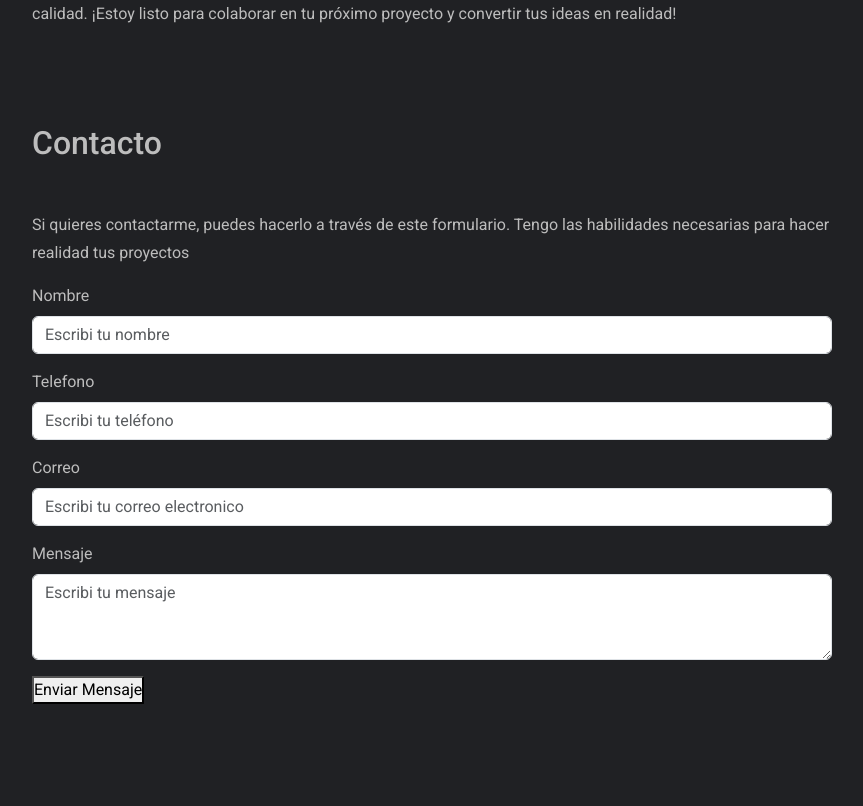
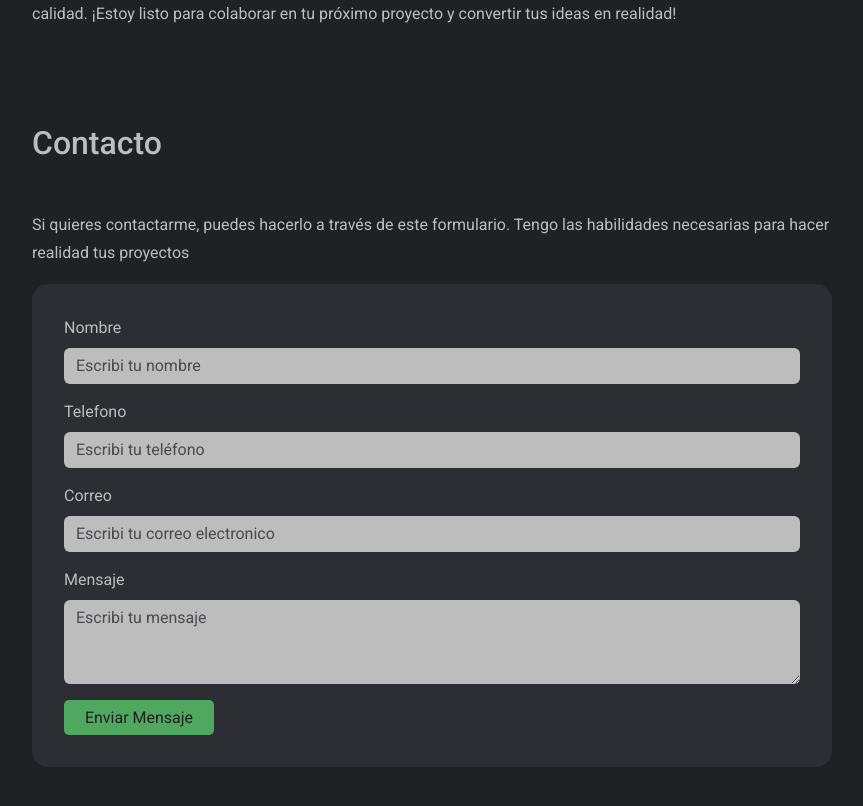
Before and after one commit to matiasealianelli/portafolio-web, a React (Vite) app: page / in a window 1280 px wide. Shown: the part 2420-3226 px from the top of the page, without its empty margins (208-1071 px from the left). Before the commit the page ends 3124 px from the top, so only its background shows below. Built offline with nearby package versions, Linux system fonts and the light colour scheme.

Commit message:
Agregue estilos a la seccion Contacto

```diff
--- a/src/styles/Contact.css
+++ b/src/styles/Contact.css
@@ -1,3 +1,58 @@
+.contacto {
+    width: auto;
+    display: flex;
+    flex-direction: column;
+    justify-content: center;
+    padding-bottom: 5rem;
+  }
+  .contFormContact {
+    display: flex;
+    flex-direction: column;
+    justify-content: center;
+  }
+  form {
+    width: 50rem;
+    background-color: #2c2e33;
+    padding: 2rem;
+    color: #bdbdbd;
+    border-radius: 1rem;
+  }
+  .textContact {
+
+    color: #bdbdbd;
+    margin-bottom: 1.5rem;
+  }
+  input {
+    border: none;
+  }
+
+  .styleInputForm {
+    background-color: #bdbdbd;
+    border: none;
+
+  }
+  .btnForm {
+    font-weight: 400;
+    background-color: #50a760;
+    color: #212121;
+    width: 150px;
+    height: 35px;
+    border-radius: 5px;
+    border: none;
+  }
+   .styleInputForm:focus, .styleInputForm:checked, input:focus, input:checked{
+    background-color: #bdbdbd;
+    box-shadow: 0 0 5px #50a760;
+    /* transition: all 0.3s ease-in-out; */
+  }
+  .btnForm:hover {
+    background-color: #86d194;
+    color: #212121;
+    transition: all 0.2s linear;
+  }
+  #mailto{display: none;}
+
+
 /*Media Queries Smartphones*/
 
 @media (max-width: 767px) {
```
